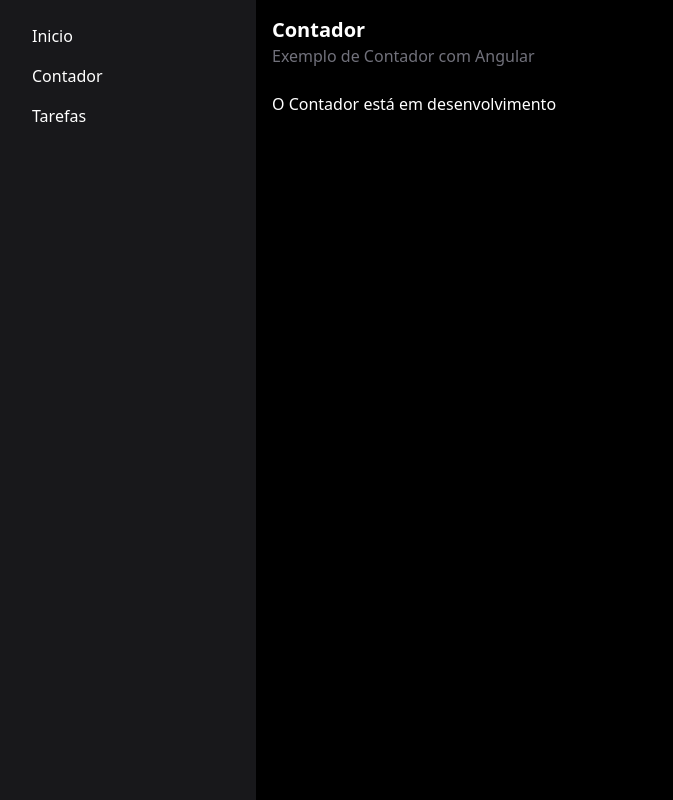
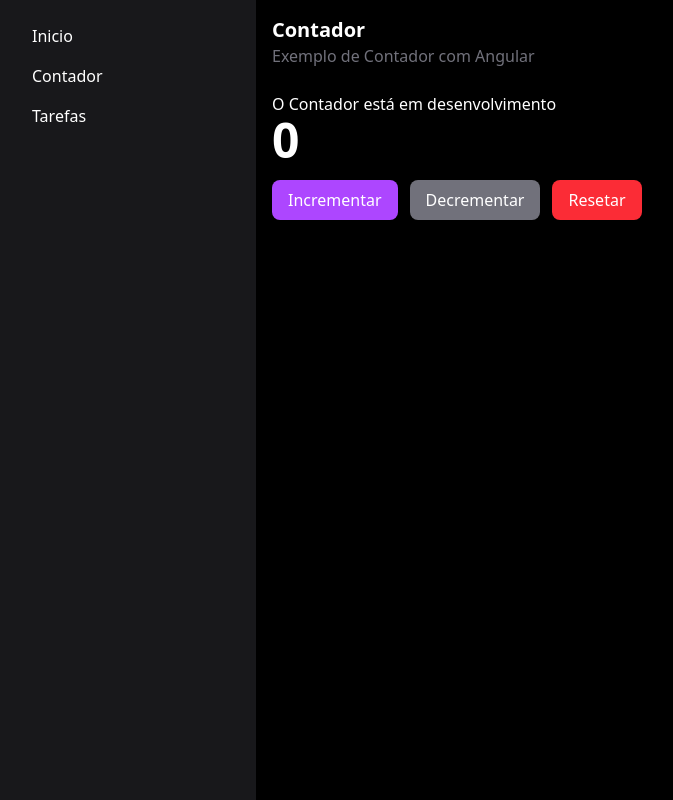
Before and after one commit to danilo-righetto/learning-angular, an Angular app: page /counter in a window 1280 px wide. Shown: the whole page, without its empty margins (0-673 px from the left). Built offline with nearby package versions, Linux system fonts and the light colour scheme.

Commit message:
feat: adding the buttons inside the counter component

```diff
--- a/src/app/screens/counter/counter.html
+++ b/src/app/screens/counter/counter.html
@@ -2,5 +2,13 @@
     <app-title main="Contador" sub="Exemplo de Contador com Angular"></app-title>
     <div>
         <p>O Contador está em desenvolvimento</p>
+        <div class="flex flex-col gap-4">
+            <span class="text-5xl font-black">{{ count() }}</span>
+            <div class="flex gap-3">
+                <button (click)="increment()" class="btn btn-primary">Incrementar</button>
+                <button (click)="decrement()" class="btn btn-secondary">Decrementar</button>
+                <button (click)="reset()" class="btn btn-danger">Resetar</button>
+            </div>
+        </div>
     </div>
 </div>
--- a/src/app/screens/counter/counter.ts
+++ b/src/app/screens/counter/counter.ts
@@ -1,4 +1,4 @@
-import { Component } from '@angular/core';
+import { Component, signal } from '@angular/core';
 import { Title } from '../../components/shared/title/title';
 
 @Component({
@@ -8,5 +8,19 @@ import { Title } from '../../components/shared/title/title';
   styleUrl: './counter.css',
 })
 export class Counter {
+  /* Trabalhando com estados no Angular */
+  count = signal(0);
 
+  increment() {
+    /* update = atualiza o valor de uma variavel através de uma função */
+    this.count.update((n) => n + 1);
+  }
+
+  decrement() {
+    this.count.update((n) => n - 1);
+  }
+
+  reset() {
+    this.count.set(0);
+  }
 }
--- a/src/styles.css
+++ b/src/styles.css
@@ -4,3 +4,24 @@ body {
     background-color: black;
     color: #fff;
 }
+
+/* Criando componentes com CSS */
+@layer components {
+    .btn {
+        /* @apply px-4 py-2 bg-blue-600 text-white rounded hover:bg-blue-700 transition; */
+        @apply inline-flex justify-center items-center;
+        @apply px-4 py-2 rounded-lg;
+    }
+
+    .btn-primary {
+        @apply bg-purple-500 text-white hover:bg-purple-600;
+    }
+
+    .btn-secondary {
+        @apply bg-zinc-500 text-white hover:bg-zinc-600;
+    }
+
+    .btn-danger {
+        @apply bg-red-500 text-white hover:bg-red-600;
+    }
+}
```
